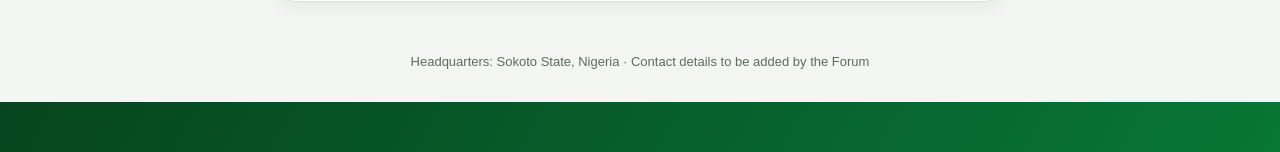
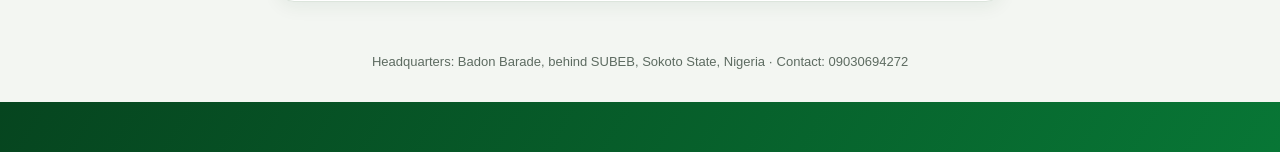
Before and after one commit to jamilu12345/dee-joy-membership-check, a plain HTML site: page index.html in a window 1280 px wide. Shown: the part 782-934 px from the top of the page. Drawn offline with Linux system fonts and the light colour scheme.

Commit message:
Update index.html

```diff
--- a/index.html
+++ b/index.html
@@ -111,7 +111,7 @@ footer {
 </main>
 
 <footer>
-  Headquarters: Sokoto State, Nigeria · Contact details to be added by the Forum
+  Headquarters: Badon Barade, behind SUBEB, Sokoto State, Nigeria · Contact: 09030694272
 </footer>
 
 <script>
```
